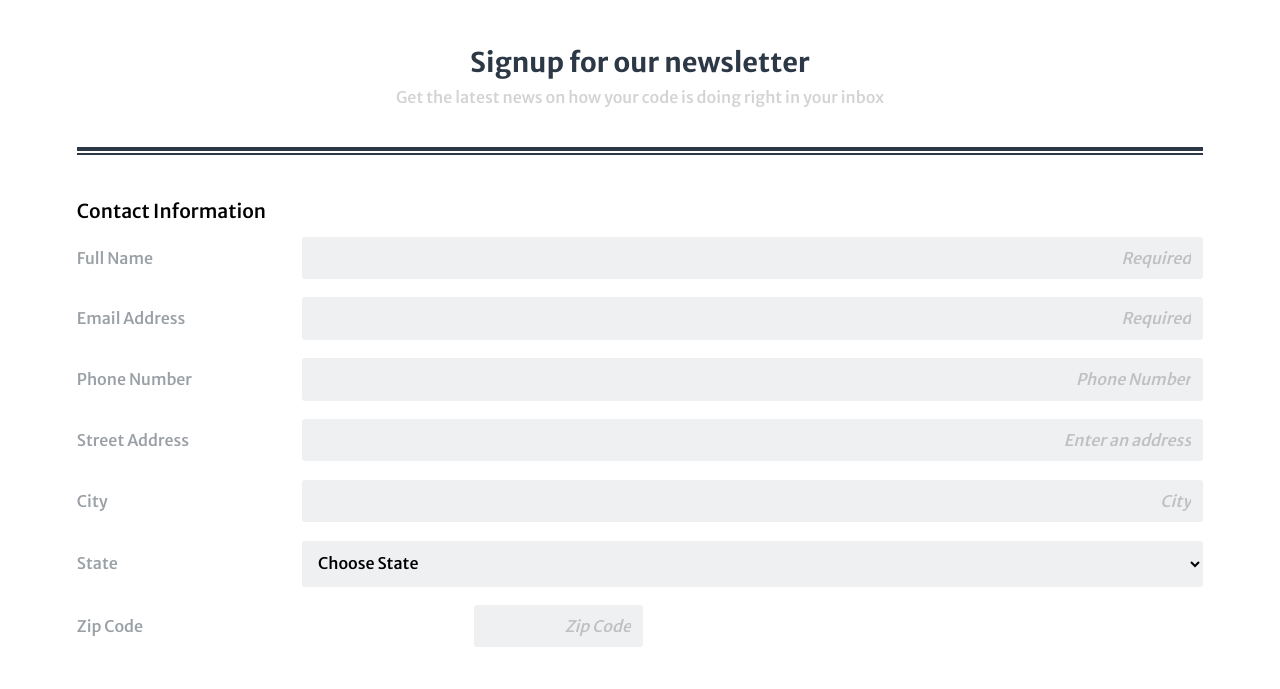
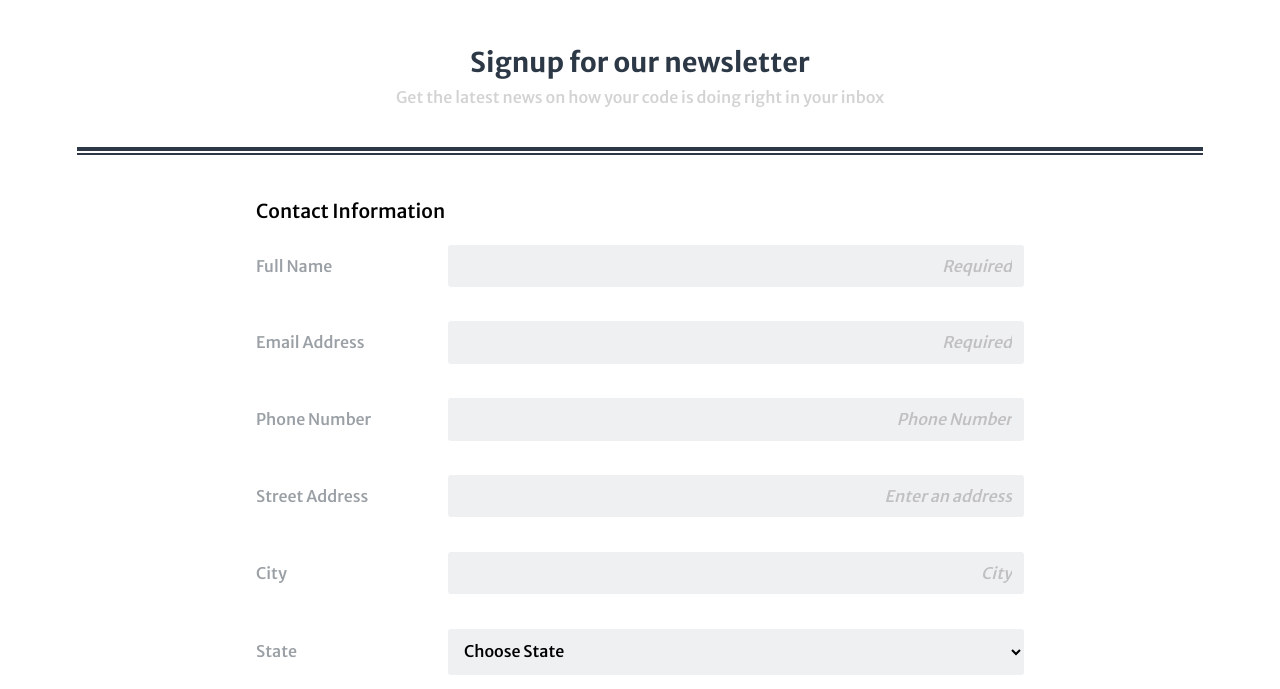
Before and after one commit to eliaspaiva/-tech-degree-project-3, a plain HTML site: page index.html in a window 1280 px wide. Shown: the part 67-756 px from the top of the page. Drawn offline with nearby package versions, Linux system fonts and the light colour scheme.

Commit message:
fixed zip code input

```diff
--- a/css/style.css
+++ b/css/style.css
@@ -234,6 +234,10 @@ footer {
 
 @media screen and (min-width: 768px){
 
+    form{
+        max-width: 768px;
+    }
+
     /* main */
     main{
         margin-top: 50px;
@@ -260,24 +264,28 @@ footer {
 
     /* form part 1 */
 
-    .label-pat1-form{
-        margin-left: 0;
-        align-self: center;
-    }
 
     .flex-form {
-        display: flex;
+     display: flex;
 
     }
 
-    .input-part1-form{
-        width: 80%;
-        margin: 0;
-    }
+    .flex-form input,
+    .flex-form select{
+    flex-basis: 75%;
+  }
+
+  .flex-form label {
+    flex-basis: 25%;
+    margin: auto 0;
+  }
+
+  .flex-form .box-zipcode {
+    flex-basis: 25%;
+  }
 
 
-    .box-zipcode{
-        width: 30%;
-        margin-right: 340px;
-    }
+
+
+
 }
--- a/index.html
+++ b/index.html
@@ -100,9 +100,9 @@
                 <div class="flex-form">
                     <label for="zip" class="label-pat1-form">Zip Code</label>
                     <br>
-                    <div class="code-flexbox">
+
                     <input type="text" id="zip" name="zip" pattern="[0-9]*" class="box-zipcode input-part1-form" placeholder="Zip Code">
-                    </div>
+
                 </div>
 
         </fieldset>
```
